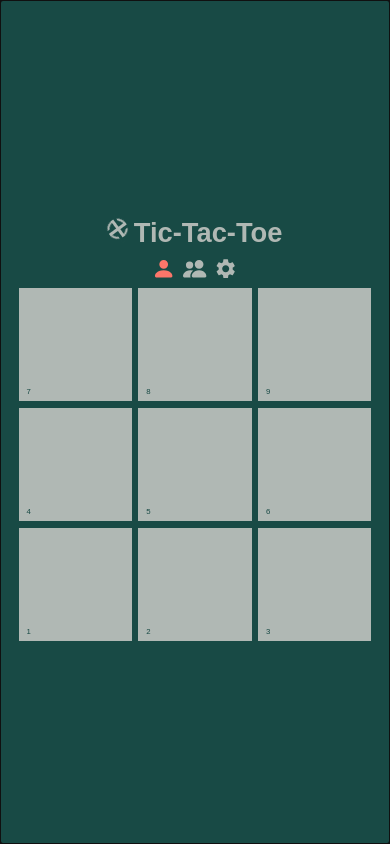
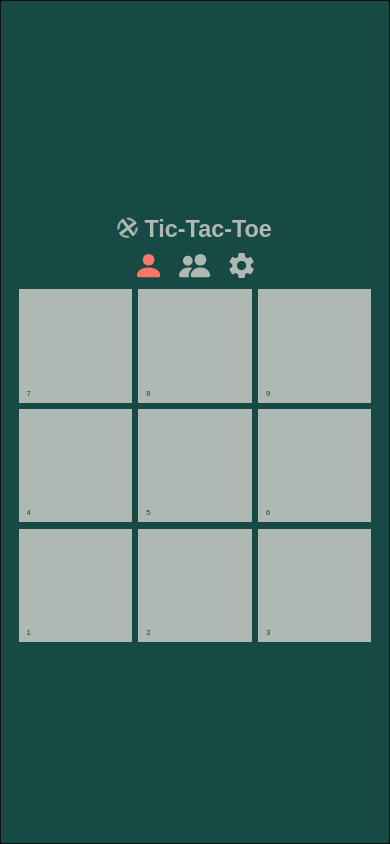
Before and after one commit to mitinull/tic-tac-toe-react, a React (Create React App) app: page / in a window 390 px wide. Built offline with nearby package versions, Linux system fonts and the light colour scheme.

Commit message:
responsive icon and icon margins

```diff
--- a/src/App.css
+++ b/src/App.css
@@ -39,7 +39,7 @@
 #title {
   margin-left: 1.7vmin;
   margin-top: -.5vmin;
-  font-size: min(6vh,7vmin);
+  font-size: 6vmin;
   font-weight: bolder;
   color: var(--item-color);
   font-family: sans-serif;
@@ -162,10 +162,10 @@
 }
 
 .icon {
-  height: min(5vh,6vmin);
-  width: min(5vh,6vmin);
+  height: min(5vh,8vmin);
+  width: min(5vh,8vmin);
   color: var(--item-color);
-  margin: 2vmin 1vmin 0vmin 1vmin;
+  margin: 2vmin min(1.2vh,2vmin) 0vmin min(1.2vh,2vmin);
 }
 
 @media (hover: hover) and (pointer: fine) {
```
